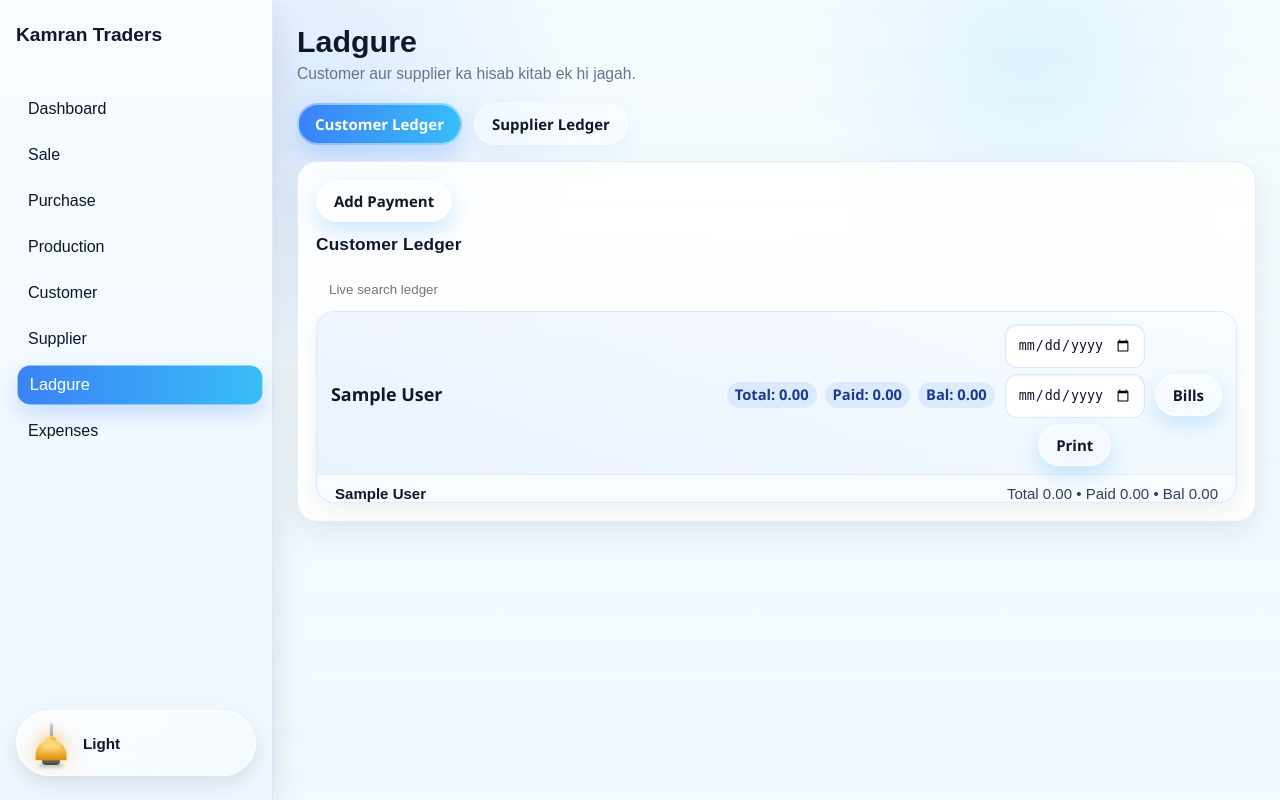
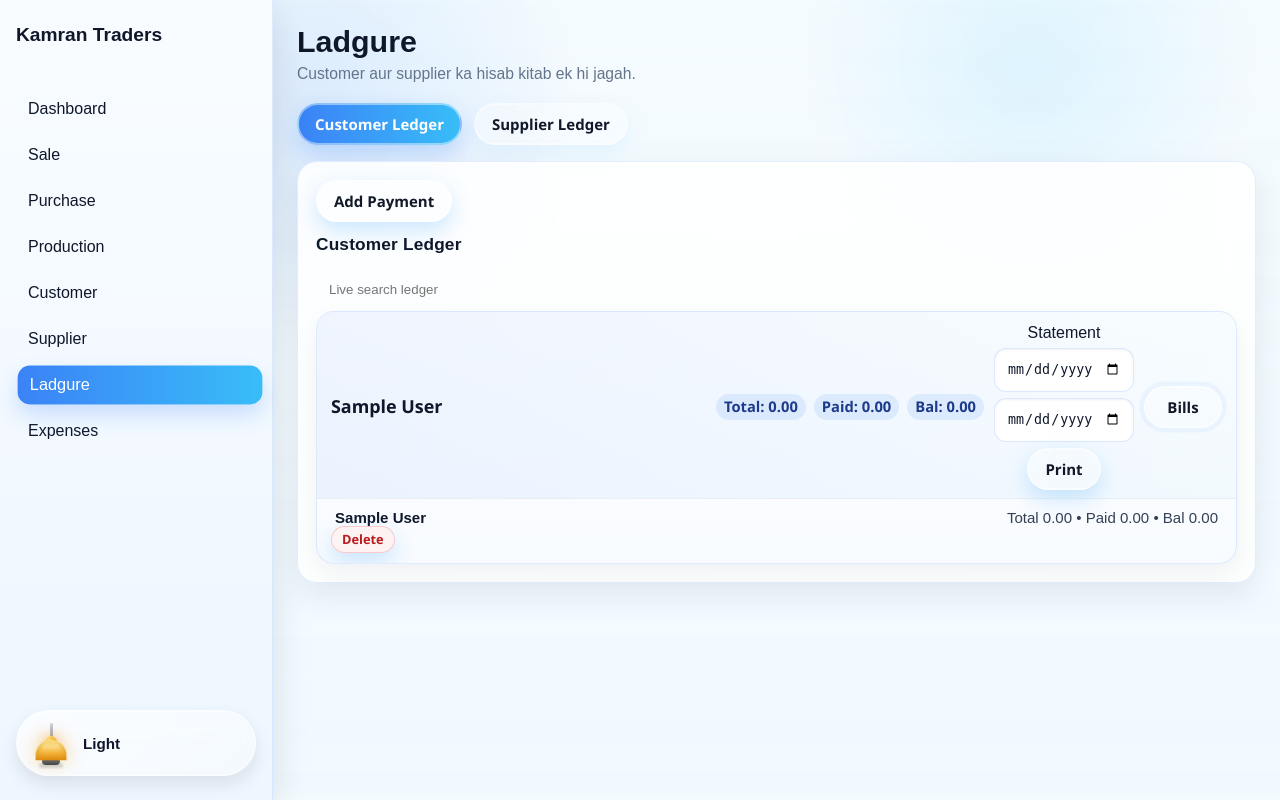
Before and after one commit to rehanfarooq47us-cpu/kamran-traders, a Flask app: page /ledger in a window 1280 px wide. Run offline with Flask 3, Linux system fonts and the light colour scheme; the visitor is signed in with stand-in values (Sample User, id 1); data comes from the database, SQL or seed files in the repository; data that the repository does not hold is empty.

Commit message:
updated code

```diff
--- a/app.py
+++ b/app.py
@@ -918,6 +918,38 @@ def ledger_transaction_print(transaction_id):
     )
 
 
+@app.route("/ledger/customer/<int:customer_id>/delete", methods=["POST"])
+def delete_customer_ledger(customer_id):
+    init_db()
+    db = get_db()
+    customer = db.execute("SELECT id, name FROM customers WHERE id = ?", (customer_id,)).fetchone()
+    if not customer:
+        abort(404)
+
+    db.execute("DELETE FROM ledger_payments WHERE party_type = 'customer' AND party_name = ?", (customer["name"],))
+    db.execute("DELETE FROM transactions WHERE transaction_type = 'sale' AND customer_name = ?", (customer["name"],))
+    db.execute("DELETE FROM customers WHERE id = ?", (customer_id,))
+    db.commit()
+    flash("Ledger entry deleted", "success")
+    return redirect(url_for("ledger_page", view="customer"))
+
+
+@app.route("/ledger/supplier/<int:supplier_id>/delete", methods=["POST"])
+def delete_supplier_ledger(supplier_id):
+    init_db()
+    db = get_db()
+    supplier = db.execute("SELECT id, name FROM suppliers WHERE id = ?", (supplier_id,)).fetchone()
+    if not supplier:
+        abort(404)
+
+    db.execute("DELETE FROM ledger_payments WHERE party_type = 'supplier' AND party_name = ?", (supplier["name"],))
+    db.execute("DELETE FROM transactions WHERE transaction_type = 'purchase' AND supplier_name = ?", (supplier["name"],))
+    db.execute("DELETE FROM suppliers WHERE id = ?", (supplier_id,))
+    db.commit()
+    flash("Ledger entry deleted", "success")
+    return redirect(url_for("ledger_page", view="supplier"))
+
+
 @app.route("/ledger/statement/<party_type>/<int:party_id>")
 def ledger_statement_print(party_type, party_id):
     init_db()
--- a/static/style.css
+++ b/static/style.css
@@ -591,6 +591,29 @@ body .sidebar button {
   gap: 8px;
 }
 
+.ledger-party-actions-row {
+  display: flex;
+  justify-content: flex-start;
+  padding: 0 14px 10px;
+}
+
+.ledger-delete-btn {
+  border: 1px solid rgba(239, 68, 68, 0.24);
+  background: rgba(254, 242, 242, 0.9);
+  color: #b91c1c;
+  border-radius: 999px;
+  padding: 5px 10px;
+  font-size: 0.8rem;
+  font-weight: 700;
+  cursor: pointer;
+  transition: transform 0.2s ease, box-shadow 0.2s ease;
+}
+
+.ledger-delete-btn:hover {
+  transform: translateY(-1px);
+  box-shadow: 0 6px 14px rgba(239, 68, 68, 0.16);
+}
+
 .ledger-print-form {
   display: flex;
   flex-wrap: wrap;
@@ -618,6 +641,25 @@ body .sidebar button {
 
 .ledger-bills-btn {
   white-space: nowrap;
+  padding: 8px 14px;
+  font-size: 0.95rem;
+  min-width: 78px;
+  transition: transform 0.2s ease, box-shadow 0.2s ease, background 0.2s ease;
+  animation: ledgerBillsPulse 1.8s ease-in-out infinite;
+}
+
+.ledger-bills-btn:hover {
+  transform: translateY(-2px) scale(1.03);
+  box-shadow: 0 10px 20px rgba(59, 130, 246, 0.22);
+}
+
+@keyframes ledgerBillsPulse {
+  0%, 100% {
+    box-shadow: 0 0 0 0 rgba(59, 130, 246, 0.12);
+  }
+  50% {
+    box-shadow: 0 0 0 6px rgba(59, 130, 246, 0.04);
+  }
 }
 
 .ledger-empty {
--- a/templates/ledger.html
+++ b/templates/ledger.html
@@ -11,6 +11,15 @@
       {% include 'partials/sidebar.html' %}
 
       <main class="main-content">
+        {% with messages = get_flashed_messages(with_categories=true) %}
+          {% if messages %}
+            <div class="flash-stack">
+              {% for category, message in messages %}
+                <div class="flash flash-{{ category }}">{{ message }}</div>
+              {% endfor %}
+            </div>
+          {% endif %}
+        {% endwith %}
         <header class="page-header">
           <div>
             <h1>Ladgure</h1>
@@ -50,6 +59,7 @@
                     </div>
                   </button>
                   <form class="ledger-print-form compact" action="{{ url_for('ledger_statement_print', party_type=view, party_id=row['party']['party_id']) }}" method="get" target="_blank">
+                    <span class="ledger-statement-label">Statement</span>
                     <input type="date" name="start_date" placeholder="Start date">
                     <input type="date" name="end_date" placeholder="End date">
                     <button type="submit" class="secondary-btn">Print</button>
@@ -60,12 +70,12 @@
                   <strong>{{ row['party']['party_name'] }}</strong>
                   <span>Total {{ "%.2f"|format(row['party']['total_value'] or 0) }} • Paid {{ "%.2f"|format(row['payment_total']) }} • Bal {{ "%.2f"|format(row['balance']) }}</span>
                 </div>
+                <div class="ledger-party-actions-row">
+                  <form action="{{ url_for('delete_customer_ledger' if view == 'customer' else 'delete_supplier_ledger', customer_id=row['party']['party_id'] if view == 'customer' else None, supplier_id=row['party']['party_id'] if view == 'supplier' else None) }}" method="post">
+                    <button type="submit" class="ledger-delete-btn" data-party-id="{{ row['party']['party_id'] }}" aria-label="Delete ledger entry">Delete</button>
+                  </form>
+                </div>
                 <div class="ledger-party-details" id="ledger-details-{{ row['party']['party_id'] }}" hidden>
-                  <div class="ledger-party-summary">
-                    <strong>Total: {{ "%.2f"|format(row['party']['total_value'] or 0) }}</strong>
-                    <strong>Payments: {{ "%.2f"|format(row['payment_total']) }}</strong>
-                    <strong>Balance: {{ "%.2f"|format(row['balance']) }}</strong>
-                  </div>
                   <div class="ledger-party-actions">
                     <span class="ledger-details-hint">Use Bills to open full details.</span>
                   </div>
```
Also changed, not shown: tests/test_app.py (+31 -0 lines).
